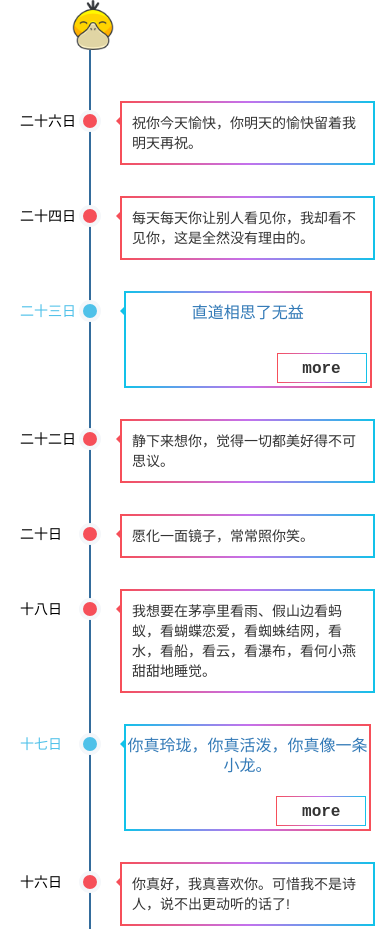
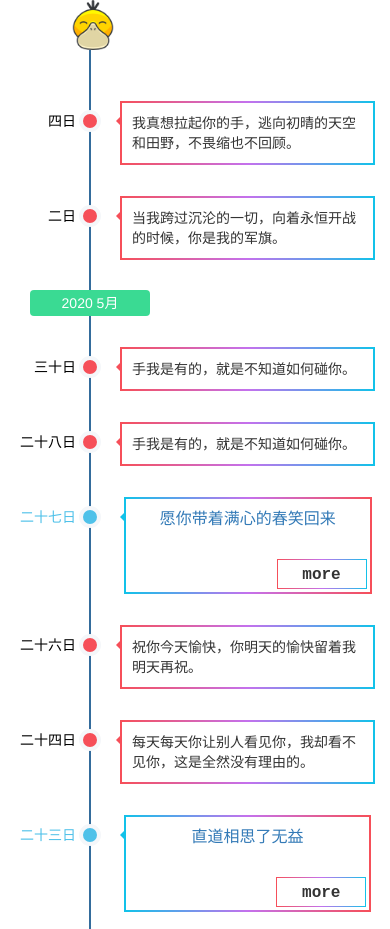
Before and after one commit to luoct/mail, a website: page views/timeline_vue.html in a window 390 px wide. Shown: the top 929 px of the page. Drawn offline with nearby package versions, Linux system fonts and the light colour scheme.

Commit message:
add some sentence

```diff
--- a/public/timeline.css
+++ b/public/timeline.css
@@ -187,8 +187,8 @@
     }
     .VivaTimeline dl dd.pos-left .time {
         padding: 10px 0;
-        margin-left: 0;
-        text-align: left
+        margin-left: -44px;
+        text-align: right;
     }
     .VivaTimeline dl dd.pos-left .events {
         float: right;
@@ -201,8 +201,8 @@
     }
     .VivaTimeline dl dd.pos-right .time {
         padding: 10px 0;
-        margin-left: 0;
-        text-align: left
+        margin-left: -44px;
+        text-align: right
     }
     .VivaTimeline dl dd.pos-right .events {
         float: right;
--- a/views/timeline_vue.html
+++ b/views/timeline_vue.html
@@ -18,14 +18,22 @@
     <div class="container">
         <div class="row">
             <div class="col-md-12">
+
                 <div class="VivaTimeline" id='app'>
                     <div class="kedaya">
                         <img src="../public/可达鸭.png" width="50">
                     </div>
                     <dl class="animated">
                         <!-- bounceInDown flipInY -->
+                        <sentence date="四日" content="我真想拉起你的手，逃向初晴的天空和田野，不畏缩也不回顾。"></sentence>
+                        <sentence date="二日" content="当我跨过沉沦的一切，向着永恒开战的时候，你是我的军旗。"></sentence>
+                        <dt>2020 5月</dt>
 
-                        <!-- <dt>2020 5月</dt> -->
+
+                        <sentence date="三十日" content="手我是有的，就是不知道如何碰你。"></sentence>
+                        <sentence date="二十八日" content="手我是有的，就是不知道如何碰你。"></sentence>
+                        <!-- 427 -->
+                        <mail date="二十七日" herf='427' title="愿你带着满心的春笑回来"></mail>
 
                         <sentence date="二十六日" content="祝你今天愉快，你明天的愉快留着我明天再祝。"></sentence>
                         <sentence date="二十四日" content="每天每天你让别人看见你，我却看不见你，这是全然没有理由的。"></sentence>
```
